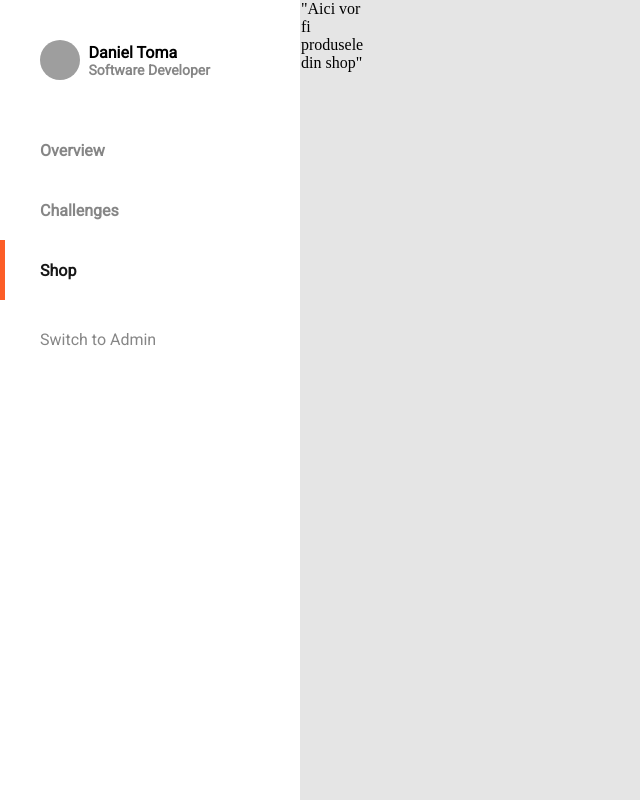
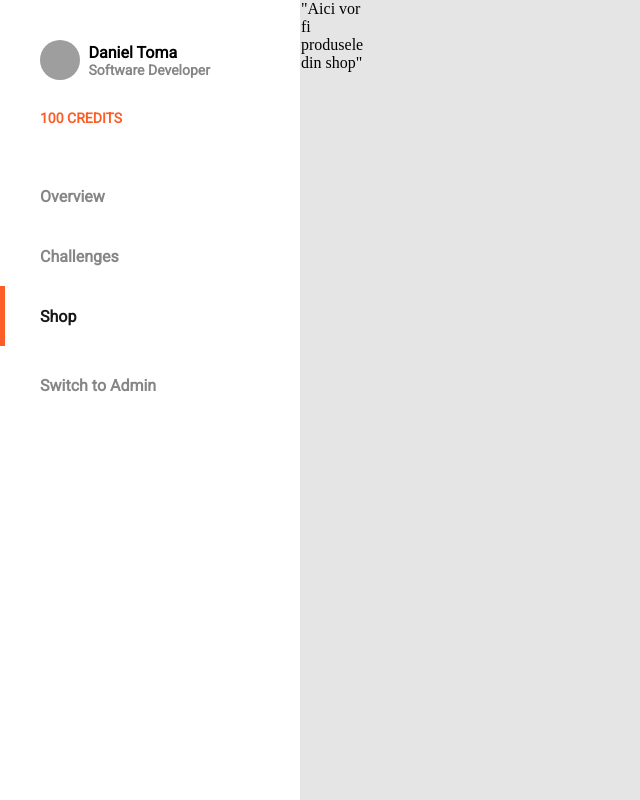
Before and after one commit to mironflorin13/proiect-internship, a React (Create React App) app: page /shop in a window 1280 px wide. Shown: the whole page, without its empty margins (0-640 px from the left). Built offline with nearby package versions, Linux system fonts and the light colour scheme; grey boxes are pictures that could not be loaded.

Commit message:
Added Credits components

```diff
--- /dev/null
+++ b/src/components/leftHandPanel/Credits.js
@@ -0,0 +1,14 @@
+import React from "react";
+
+import "./Credits.scss";
+
+function Credits(props) {
+
+  return (
+    <div>
+      <p>{props.credits} CREDITS</p>
+    </div>
+  );
+}
+
+export default Credits;
--- /dev/null
+++ b/src/components/leftHandPanel/Credits.scss
@@ -0,0 +1,10 @@
+@import "../../utils/partials";
+
+p {
+  font-size: 14px;
+  font-family: $fontRoboto;
+  color: $orange;
+  font-weight: bold;
+  padding-left: 40px;
+  padding-top: 30px;
+}
--- a/src/components/leftHandPanel/LeftHandPanel.js
+++ b/src/components/leftHandPanel/LeftHandPanel.js
@@ -5,10 +5,20 @@
 import getUserInfo from "../../mockFunctions/getUserInfo.js";
 import "./LeftHandPanel.scss";
 
+import { challenges } from "../../data/challenges";
 import Overview from "../../pages/Overview";
 import Challenges from "../../pages/Challenges";
 import Shop from "../../pages/Shop";
 import Menu from "./Menu";
+import Credits from "./Credits";
+
+function getNumberOfCredits() {
+  let credits = challenges
+    .filter((item) => item.status === "validated")
+    .reduce((sum, item) => sum + item.credits, 0);
+
+  return credits;
+}
 
 function LeftHandPanel(props) {
   const [userData, setUserData] = useState({});
@@ -27,7 +37,7 @@
     <>
       <div className="LeftHandPanel">
         <UserCard {...userData} />
-
+        <Credits credits={getNumberOfCredits()} />
         <Router>
           <Menu />
           <Switch>
```
